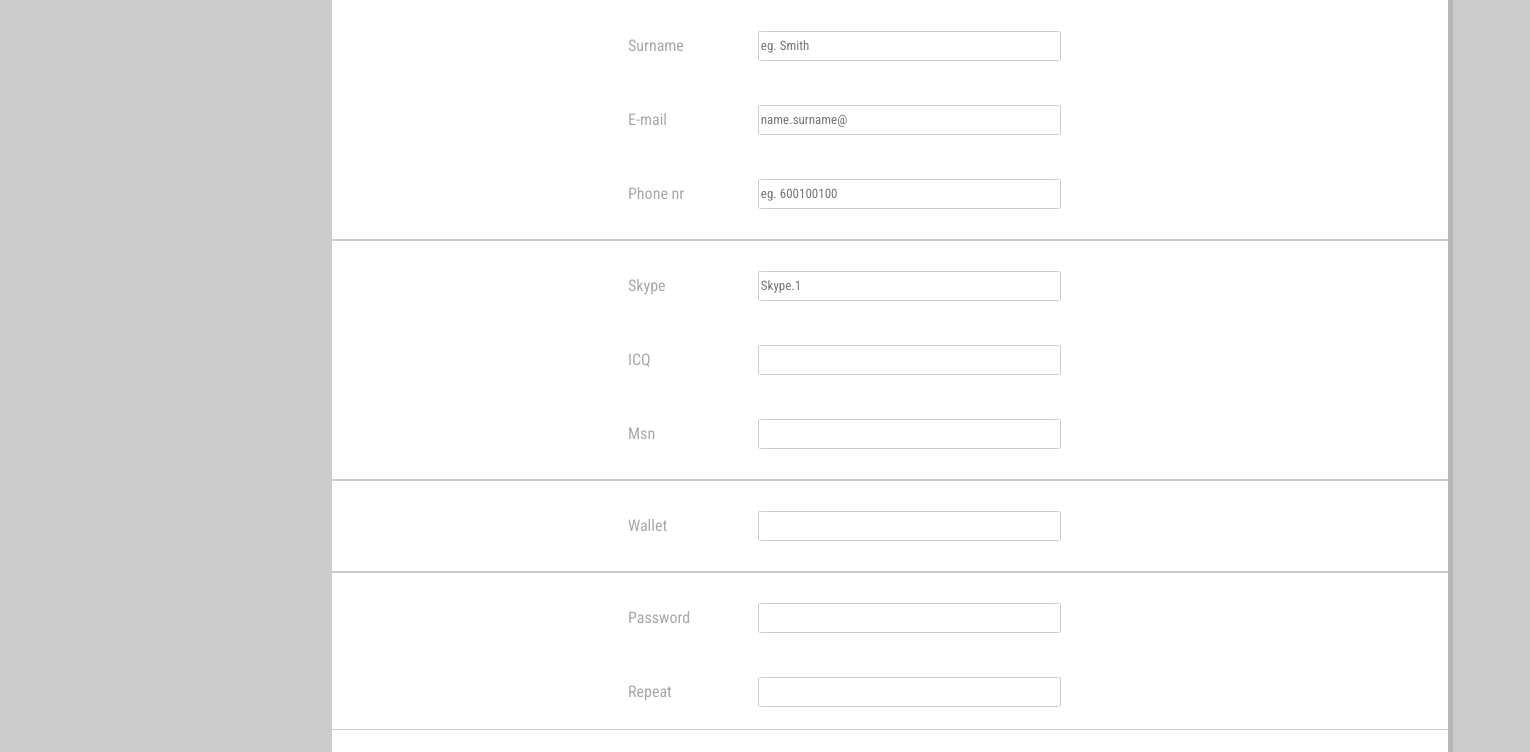
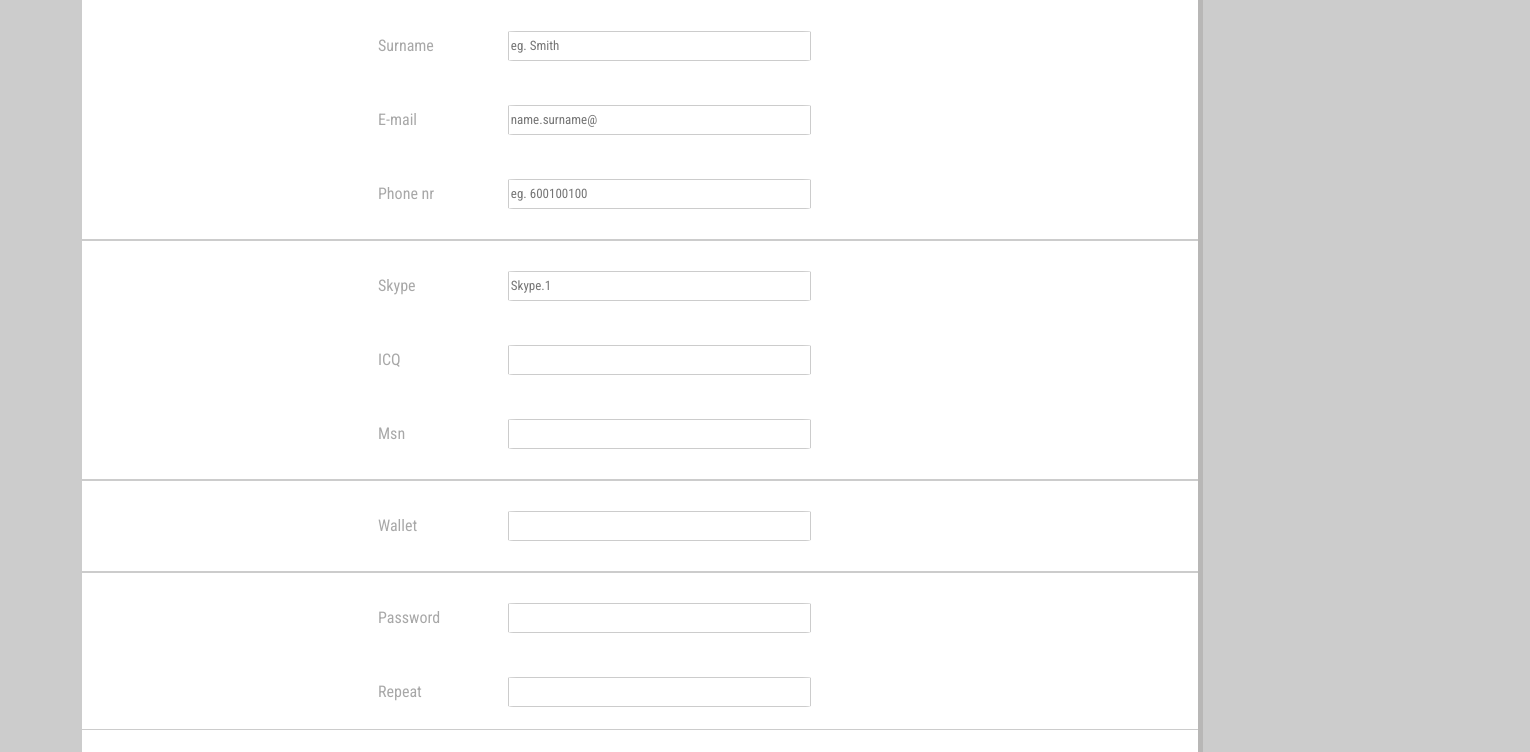
Before and after one commit to MegDeri/kodilla-first-project, a website: page form/form.html in a window 1280 px wide. Shown: the part 179-931 px from the top of the page, 1530 px wide, since content can reach past the window. Drawn offline with nearby package versions, Linux system fonts and the light colour scheme; grey boxes are pictures that could not be loaded; a web font is replaced by a local one.

Commit message:
Change js

```diff
--- a/form/form.html
+++ b/form/form.html
@@ -54,7 +54,7 @@
                 </div>
             </div>
             <br><br><br>
-    <div class="main main-form">
+    <div id="main-form" class="main main-form">
         <section class="main-section">
             <h3 class="title">Personal data</h3>
                 <form class="first-form" action="" method="POST">
--- a/js/script.js
+++ b/js/script.js
@@ -5,11 +5,13 @@ var toggle = document.querySelector("#top-menu a");
 function openSlideMenu() {
   document.getElementById('side-menu').style.width = "250px";
   document.getElementById('main').style.marginLeft ="250px";
+  document.getElementById('main-form').style.marginLeft ="250px";
 }
 
 function closeSlideMenu() {
   document.getElementById('side-menu').style.width = "0";
   document.getElementById('main').style.marginLeft ="0";
+  document.getElementById('main-form').style.marginLeft ="0";
 }
 
 document.querySelector("#side-menu .b-close").addEventListener("click", closeSlideMenu);
--- a/sass/components/_mainsection.scss
+++ b/sass/components/_mainsection.scss
@@ -4,7 +4,6 @@
   padding: 20px;
   overflow: hidden;
   width: 100%;
-  margin-left: 250px;
 }
 
 .main-section {
```
Also changed, not shown: css/style.css, 1 other file.
